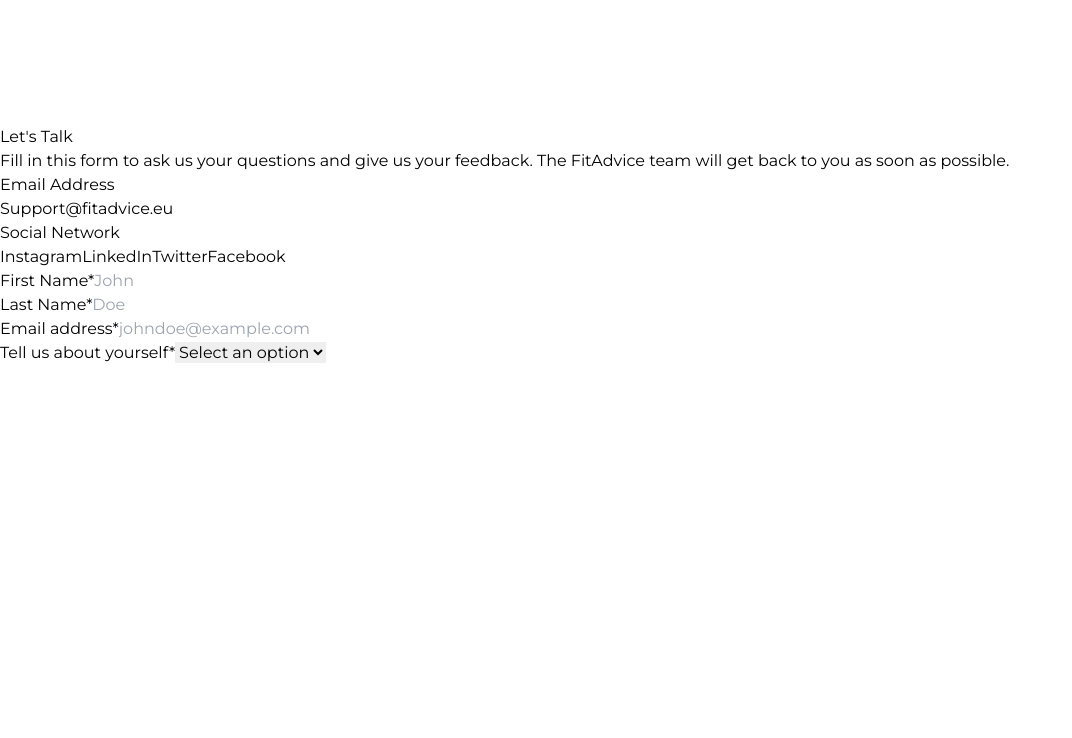
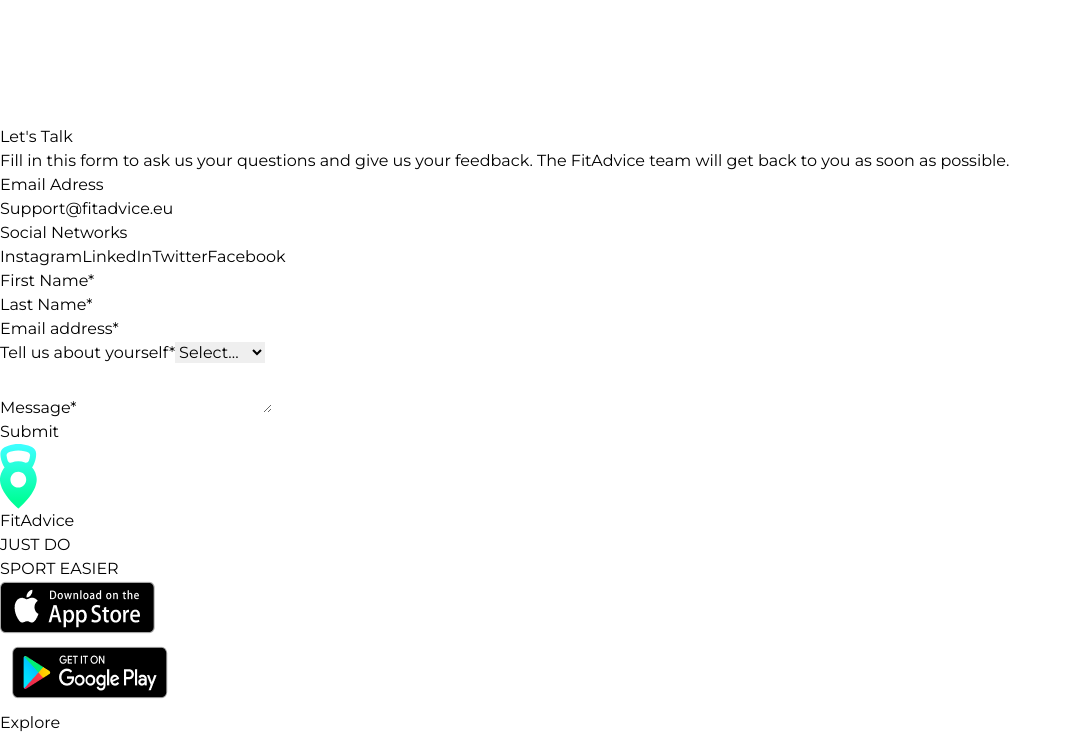
Before and after one commit to itsmiraz/Fit-Advice-Landing-page, a React (Vite) app: page /contact in a window 1280 px wide. Shown: the part 1340-2078 px from the top of the page, without its empty margins (0-1072 px from the left). Built offline with nearby package versions, Linux system fonts and the light colour scheme.

Commit message:
some changes in contact page

```diff
--- a/src/App.jsx
+++ b/src/App.jsx
@@ -4,6 +4,7 @@
 import PrivacyPolicy from "./Pages/PrivacyPolicy/PrivacyPolicy"
 import TermNConditions from "./Pages/TermsNConditions/TermNConditions";
 import Contact from "./Pages/Contact/Contact";
+import About from "./Pages/About/About";
 
 function App() {
 
@@ -27,14 +28,18 @@
         },
         {
           path: "/contact",
-          element: <Contact />
+          element: <Contact />,
+        },
+        {
+          path: "/about",
+          element: <About />,
         },
       ],
     },
   ]);
 
   return (
-    <div className="max-w-[1920px] scroll-smooth  mx-auto relative transition-all duration-300">
+    <div className="max-w-[1920px] scroll-smooth px-10 mx-auto relative transition-all duration-300">
      <RouterProvider router={router}/>
     </div>
   )
--- a/src/Components/Shared/Header/Header.jsx
+++ b/src/Components/Shared/Header/Header.jsx
@@ -9,8 +9,8 @@
     const [show, setShow] = useState(false)
 
     return (
-      <div className=" sticky top-0 z-50 bg-white mx-auto py-2 px-2 md:my-6 ">
-        <div className="container mx-auto justify-between items-center  flex">
+      <div className="sticky top-0 z-50 bg-white mx-auto py-2 md:my-6 ">
+        <div className="justify-between items-center  flex">
           <Link to={"/"}>
             <img src={logo} className="md:w-40 w-24 relative z-50 " alt="" />
           </Link>
--- /dev/null
+++ b/src/Pages/About/About.jsx
@@ -0,0 +1,12 @@
+import AboutHead from "./AboutHead";
+
+
+const About = () => {
+    return (
+        <section>
+            <AboutHead />
+        </section>
+    );
+};
+
+export default About;
--- /dev/null
+++ b/src/Pages/About/AboutHead.jsx
@@ -0,0 +1,19 @@
+
+
+const AboutHead = () => {
+    return (
+      <div className="">
+        <h1 className="text-6xl font-bold text-center">ABOUT US</h1>
+        <p className="mt-[4px] text-center text-sm">
+          We recognise the uniqueness of each individual and are committed to
+          providing personalised support <br /> through our certified professional
+          trainers. Whether you're aiming to lose weight, tone your muscles,
+          improve your endurance or develop your sporting skills, our experts
+          are there to guide you every step of the way towards a healthier
+          lifestyle.
+        </p>
+      </div>
+    );
+};
+
+export default AboutHead;
--- a/src/Pages/Contact/Contact.jsx
+++ b/src/Pages/Contact/Contact.jsx
@@ -1,7 +1,6 @@
 import { useState } from "react";
 import { Link } from "react-router-dom";
 
-// px-[250px]  py-[262px] gap-[320px] mx-60
 const Contact = () => {
   const [selectedOption, setSelectedOption] = useState("");
 
@@ -10,105 +9,104 @@
     console.log(selectedOption);
   };
   return (
-      <section className="flex mx-24 my-36">
-        <div className="">
-          <h1 className="text-4xl font-extrabold">Let's Talk</h1>
-          <p className="text-base mt-5">
+    <div className="py-[60px]">
+      <div className="grid grid-cols-1 gap-[100px] lg:grid-cols-5">
+        <div className="lg:col-span-2 text-center md:text-center lg:text-left">
+          <h1 className="lg:text-[64px] text-[54px] font-bold mb-[20px] text-[#231F20]">
+            Let's Talk
+          </h1>
+          <p className="text-xl mb-[54px] text-[#231F20]">
             Fill in this form to ask us your questions and give us your
             feedback. The FitAdvice team will get back to you as soon as
             possible.
           </p>
-          <h2 className="text-xl font-bold mt-12">Email Address</h2>
-          <p className="mt-5">Support@fitadvice.eu</p>
-
-          <h2 className="text-xl font-bold mt-12">Social Network</h2>
-          <div className="flex flex-col gap-3 ">
+          <h3 className="mb-[20px] text-[32px] line-[39px] font-bold text-[#231F20]">
+            Email Adress
+          </h3>
+          <h4 className="font-normal text-[16px] line-[20px] mb-[54px] text-[#231F20]">
+            Support@fitadvice.eu
+          </h4>
+          <h3 className="text-[32px] line-[39px] font-bold mb-[20px] text-[#231F20]">
+            Social Networks
+          </h3>
+          <div className="flex flex-col-reverse gap-5 text-[#231F20]">
             <Link className="hover:underline">Instagram</Link>
             <Link className="hover:underline">LinkedIn</Link>
             <Link className="hover:underline">Twitter</Link>
             <Link className="hover:underline">Facebook</Link>
           </div>
         </div>
-        {/* ......... */}
-        <div className="rounded-lg ms-[320px]">
-          <form className="w-[563px] h-[563px]">
+        {/* w-[565px] h-[838px] */}
+        <div className="p-8 lg:col-span-3 lg:p-6">
+          <form className="space-y-4">
             <div className="-mx-2 md:items-center md:flex">
               <div className="flex-1 px-2">
-                <label className="block mb-2 text-sm text-black ">
+                <label className="block mb-2 text-sm text-[#231F20] ">
                   First Name*
                 </label>
                 <input
                   type="text"
-                  placeholder="John "
-                  className="block w-full px-5 py-2.5 mt-2 text-gray-700 placeholder-gray-400 bg-white border border-gray-200 rounded-lg dark:placeholder-gray-600 dark:bg-gray-900 dark:text-gray-300 dark:border-gray-700 focus:border-[#00FF99] dark:focus:border-[#00FF99] focus:ring-[#00FF99] focus:outline-none focus:ring focus:ring-opacity-40"
+                  name="first_name"
+                  className="block w-full px-5 py-2.5 mt-2 bg-white border border-gray-200 rounded-lg "
                 />
               </div>
 
               <div className="flex-1 px-2 mt-4 md:mt-0">
-                <label className="block mb-2 text-sm text-black ">
+                <label className="block mb-2 text-sm text-[#231F20] ">
                   Last Name*
                 </label>
                 <input
                   type="text"
-                  placeholder="Doe"
-                  className="block w-full px-5 py-2.5 mt-2 text-gray-700 placeholder-gray-400 bg-white border border-gray-200 rounded-lg dark:placeholder-gray-600 dark:bg-gray-900 dark:text-gray-300 dark:border-gray-700 focus:border-[#00FF99] dark:focus:border-[#00FF99] focus:ring-[#00FF99] focus:outline-none focus:ring focus:ring-opacity-40"
+                  name="last_name"
+                  className="block w-full px-5 py-2.5 mt-2 bg-white border border-gray-200 rounded-lg "
                 />
               </div>
             </div>
 
             <div className="mt-4">
-              <label className="block mb-2 text-sm text-black ">
+              <label className="block mb-2 text-sm text-[#231F20] ">
                 Email address*
               </label>
               <input
                 type="email"
-                placeholder="johndoe@example.com"
-                className="block w-full px-5 py-2.5 mt-2 text-gray-700 placeholder-gray-400 bg-white border border-gray-200 rounded-lg dark:placeholder-gray-600 dark:bg-gray-900 dark:text-gray-300 dark:border-gray-700 focus:border-[#00FF99] dark:focus:border-[#00FF99] focus:ring-[#00FF99] focus:outline-none focus:ring focus:ring-opacity-40"
+                name="email"
+                className="block w-full px-5 py-2.5 mt-2 bg-white border border-gray-200 rounded-lg "
               />
             </div>
 
-            <div className="relative mt-4">
-              <label className="block mb-2 text-sm text-black ">
+            <div className="relative mt-4 ">
+              <label className="block mb-2 text-sm text-[#231F20] ">
                 Tell us about yourself*
               </label>
               <select
-                className="block appearance-none w-full bg-white border border-gray-200 rounded-lg dark:placeholder-gray-600 dark:bg-gray-900 dark:text-gray-300 dark:border-gray-700 focus:border-[#00FF99] dark:focus:border-[#00FF99] focus:ring-[#00FF99] focus:outline-none focus:ring focus:ring-opacity-40 px-4 py-2 pr-8 shadow leading-tight"
+                className="block w-full px-5 py-2.5 mt-2 bg-white border border-gray-200 rounded-lg text-[#B2B2B2]"
                 value={selectedOption}
                 onChange={handleChange}
               >
-                <option value="">Select an option</option>
+                <option value="">Select...</option>
                 <option value="option1">Option 1</option>
                 <option value="option2">Option 2</option>
                 <option value="option3">Option 3</option>
               </select>
-              <div className="pointer-events-none absolute inset-y-0 right-0 flex items-center px-2 text-gray-700">
-                <svg
-                  className="fill-current h-8 w-6 mt-8"
-                  xmlns="http://www.w3.org/2000/svg"
-                  viewBox="0 0 20 20"
-                >
-                  <path
-                    fillRule="evenodd"
-                    d="M6.293 6.293a1 1 0 0 1 1.414 0L10 8.586l2.293-2.293a1 1 0 0 1 1.414 1.414l-3 3a1 1 0 0 1-1.414 0l-3-3a1 1 0 0 1 0-1.414z"
-                  />
-                </svg>
-              </div>
             </div>
 
             <div className="w-full mt-4">
-              <label className="block mb-2 text-sm text-black ">Message*</label>
+              <label className="block mb-2 text-sm text-[#231F20] ">
+                Message*
+              </label>
               <textarea
-                className="block w-full h-32 px-5 py-2.5 mt-2 text-gray-700 placeholder-gray-400 bg-white border border-gray-200 rounded-lg md:h-56 dark:placeholder-gray-600 dark:bg-gray-900 dark:text-gray-300 dark:border-gray-700 focus:border-[#00FF99] dark:focus:border-[#00FF99] focus:ring-[#00FF99] focus:outline-none focus:ring focus:ring-opacity-40"
-                placeholder="Message"
+                name="message"
+                className="block w-full h-32 px-5 py-2.5 mt-2 bg-white border border-gray-200 rounded-lg md:h-56"
               ></textarea>
             </div>
 
-            <button className="w-full px-6 py-3 mt-4 text-lg md:text-xl font-semibold text-[#222222] rounded-full  bg-gradient-to-b from-[#3EFFFF] to-[#00FF99]">
+            <button className="w-full px-6 py-3 mt-4 text-lg md:text-xl font-semibold rounded-xl  bg-gradient-to-b from-[#3EFFFF] to-[#00FF99] text-[#231F20]">
               Submit
             </button>
           </form>
         </div>
-      </section>
+      </div>
+    </div>
   );
 };
 
```
Also changed, not shown: src/Components/Shared/Footer/Footer.jsx (+121 -62 lines), 1 other file (tests, documents, lock files or other folders). Lines whose indentation alone changed are shown as unchanged.
